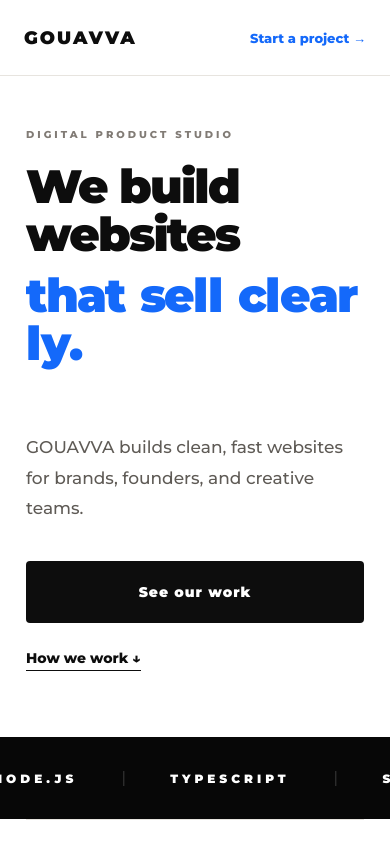
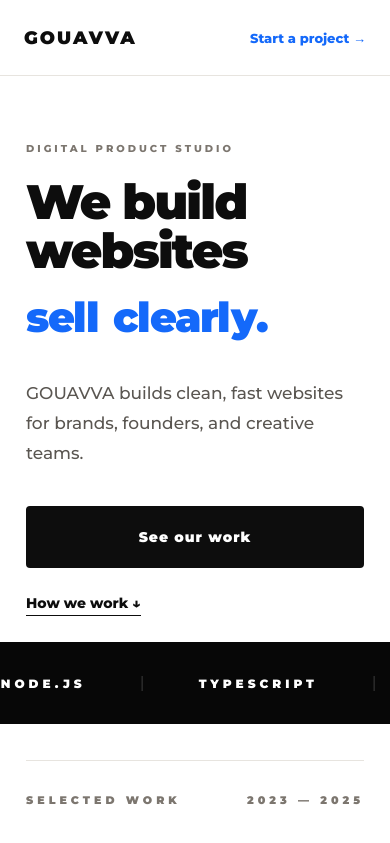
Before and after one commit to leengoes/gouavva, a website: page index.html in a window 390 px wide. Shown: the top 843 px of the page. Drawn offline with Linux system fonts and the light colour scheme.

Commit message:
Update index.html

```diff
--- a/index.html
+++ b/index.html
@@ -1,6 +1,7 @@
 <!DOCTYPE html>
 <html lang="en">
 <head>
+<!-- GOUAVVA INDEX — MOBILE + SPACING FIX v2026-05-20 -->
 <meta charset="UTF-8" />
 <meta name="viewport" content="width=device-width, initial-scale=1.0" />
 <title>GOUAVVA — Digital Product Studio</title>
@@ -22,8 +23,8 @@
     --blue: #1469fa;
     --blue-soft: #eaf1ff;
     --line: #e7e4df;
-    --text: #5f5b56;
-    --muted: #817b75;
+    --text: #5a5651;
+    --muted: #7c766f;
     --light: #f8f7f4;
     --font: 'Montserrat', Arial, sans-serif;
     --max: 1440px;
@@ -68,7 +69,7 @@
     display: flex;
     align-items: center;
     justify-content: space-between;
-    background: rgba(255,255,255,.96);
+    background: rgba(255,255,255,.97);
     backdrop-filter: blur(12px);
     border-bottom: 1px solid var(--line);
   }
@@ -111,7 +112,7 @@
   /* HERO */
 
   .hero {
-    padding: 154px 0 34px;
+    padding: 154px 0 20px;
   }
 
   .hero-eyebrow {
@@ -178,7 +179,7 @@
 
   .hero-sub {
     max-width: 560px;
-    margin: 40px 0 42px;
+    margin: 40px 0 40px;
     font-size: 19px;
     font-weight: 500;
     line-height: 1.7;
@@ -227,7 +228,7 @@
 
   .marquee-wrap {
     height: 88px;
-    margin-top: 18px;
+    margin-top: 0;
     background: #070707;
     overflow: hidden;
     display: flex;
@@ -241,7 +242,7 @@
   }
 
   .marquee-item {
-    padding: 0 64px;
+    padding: 0 72px;
     border-right: 1px solid rgba(255,255,255,.22);
     color: #fff;
     font-size: 13px;
@@ -257,11 +258,15 @@
 
   /* WORK */
 
+  .work-section {
+    padding-top: 34px;
+  }
+
   .section-label {
     display: flex;
     justify-content: space-between;
     align-items: center;
-    padding: 28px 0 34px;
+    padding: 34px 0 38px;
   }
 
   .section-label span {
@@ -762,7 +767,7 @@
     }
 
     .hero {
-      padding: 128px 0 38px;
+      padding: 142px 0 8px;
     }
 
     .hero-eyebrow {
@@ -771,20 +776,25 @@
       letter-spacing: 3px;
     }
 
-    .hero-title,
+    .hero-title {
+      font-size: clamp(46px, 12vw, 58px);
+      line-height: 1.02;
+      letter-spacing: -2px;
+    }
+
     .airport-text {
-      font-size: clamp(48px, 13vw, 70px);
-      line-height: 1.02;
-      letter-spacing: -2.2px;
+      flex-wrap: nowrap;
+      white-space: nowrap;
+      font-size: clamp(40px, 10.5vw, 48px);
+      line-height: 1.06;
+      letter-spacing: -1.8px;
     }
 
     .hero-dynamic {
-      min-height: 148px;
-      align-items: flex-start;
-    }
-
-    .airport-text {
-      max-width: 100%;
+      min-height: 56px;
+      margin-top: 16px;
+      align-items: center;
+      overflow: hidden;
     }
 
     .flip-char {
@@ -813,18 +823,22 @@
     }
 
     .marquee-wrap {
-      margin-top: 28px;
+      margin-top: 18px;
       height: 82px;
     }
 
     .marquee-item {
-      padding: 0 46px;
+      padding: 0 56px;
       font-size: 12px;
       letter-spacing: 4px;
     }
 
+    .work-section {
+      padding-top: 36px;
+    }
+
     .section-label {
-      padding: 26px 0 28px;
+      padding: 32px 0 34px;
     }
 
     .project-row {
@@ -853,31 +867,38 @@
     }
 
     .beyond-section {
-      padding: 62px 0 68px;
+      padding: 68px 0 76px;
     }
 
     .beyond-inner {
-      padding-top: 54px;
-      gap: 44px;
+      padding-top: 58px;
+      gap: 48px;
     }
 
     .beyond-title,
     .standards-title {
-      font-size: clamp(42px, 10vw, 58px);
+      font-size: clamp(40px, 10vw, 56px);
+      letter-spacing: -1.7px;
     }
 
     .beyond-card,
     .standard-card {
-      padding: 30px 24px;
+      padding: 32px 26px;
+    }
+
+    .beyond-grid,
+    .standards-list,
+    .steps-grid {
+      gap: 22px;
     }
 
     .standards-section {
-      padding-bottom: 68px;
+      padding-bottom: 72px;
     }
 
     .standards-inner {
-      padding: 58px 0;
-      gap: 42px;
+      padding: 64px 0;
+      gap: 46px;
     }
 
     .stats-grid {
@@ -894,35 +915,39 @@
     }
 
     .how-section {
-      padding: 68px 0 92px;
+      padding: 76px 0 96px;
     }
 
     .how-header {
-      gap: 34px;
-      margin-bottom: 56px;
+      gap: 38px;
+      margin-bottom: 62px;
     }
 
     .step {
-      padding-right: 0;
+      padding: 42px 0;
     }
 
     .cta-strip,
     footer {
-      padding: 48px 26px;
+      padding: 52px 26px;
       flex-direction: column;
       align-items: flex-start;
     }
   }
 
   @media (max-width: 560px) {
-    .hero-title,
-    .airport-text {
-      font-size: clamp(45px, 12vw, 58px);
+    .hero-title {
+      font-size: clamp(44px, 12.4vw, 54px);
       letter-spacing: -1.8px;
     }
 
+    .airport-text {
+      font-size: clamp(38px, 10.6vw, 46px);
+      letter-spacing: -1.6px;
+    }
+
     .hero-dynamic {
-      min-height: 126px;
+      min-height: 52px;
     }
 
     .hero-sub {
@@ -931,6 +956,12 @@
 
     .project-name {
       font-size: 40px;
+    }
+
+    .section-wrap,
+    .container {
+      padding-left: 26px;
+      padding-right: 26px;
     }
   }
 </style>
@@ -1231,15 +1262,26 @@
 </footer>
 
 <script>
-  const phrases = [
+  const desktopPhrases = [
     'that launch fast.',
     'that sell clearly.',
     'that scale cleanly.',
     'that feel sharp.'
   ];
 
+  const mobilePhrases = [
+    'launch fast.',
+    'sell clearly.',
+    'scale cleanly.',
+    'feel sharp.'
+  ];
+
   const target = document.getElementById('airportText');
   let phraseIndex = 0;
+
+  function getPhrases() {
+    return window.innerWidth <= 900 ? mobilePhrases : desktopPhrases;
+  }
 
   function renderPhrase(text) {
     target.innerHTML = '';
@@ -1260,12 +1302,21 @@
     });
   }
 
-  renderPhrase(phrases[phraseIndex]);
+  function updatePhrase() {
+    const phrases = getPhrases();
+    phraseIndex = phraseIndex % phrases.length;
+    renderPhrase(phrases[phraseIndex]);
+  }
+
+  updatePhrase();
 
   setInterval(() => {
+    const phrases = getPhrases();
     phraseIndex = (phraseIndex + 1) % phrases.length;
     renderPhrase(phrases[phraseIndex]);
   }, 2600);
+
+  window.addEventListener('resize', updatePhrase);
 </script>
 
 </body>
```
